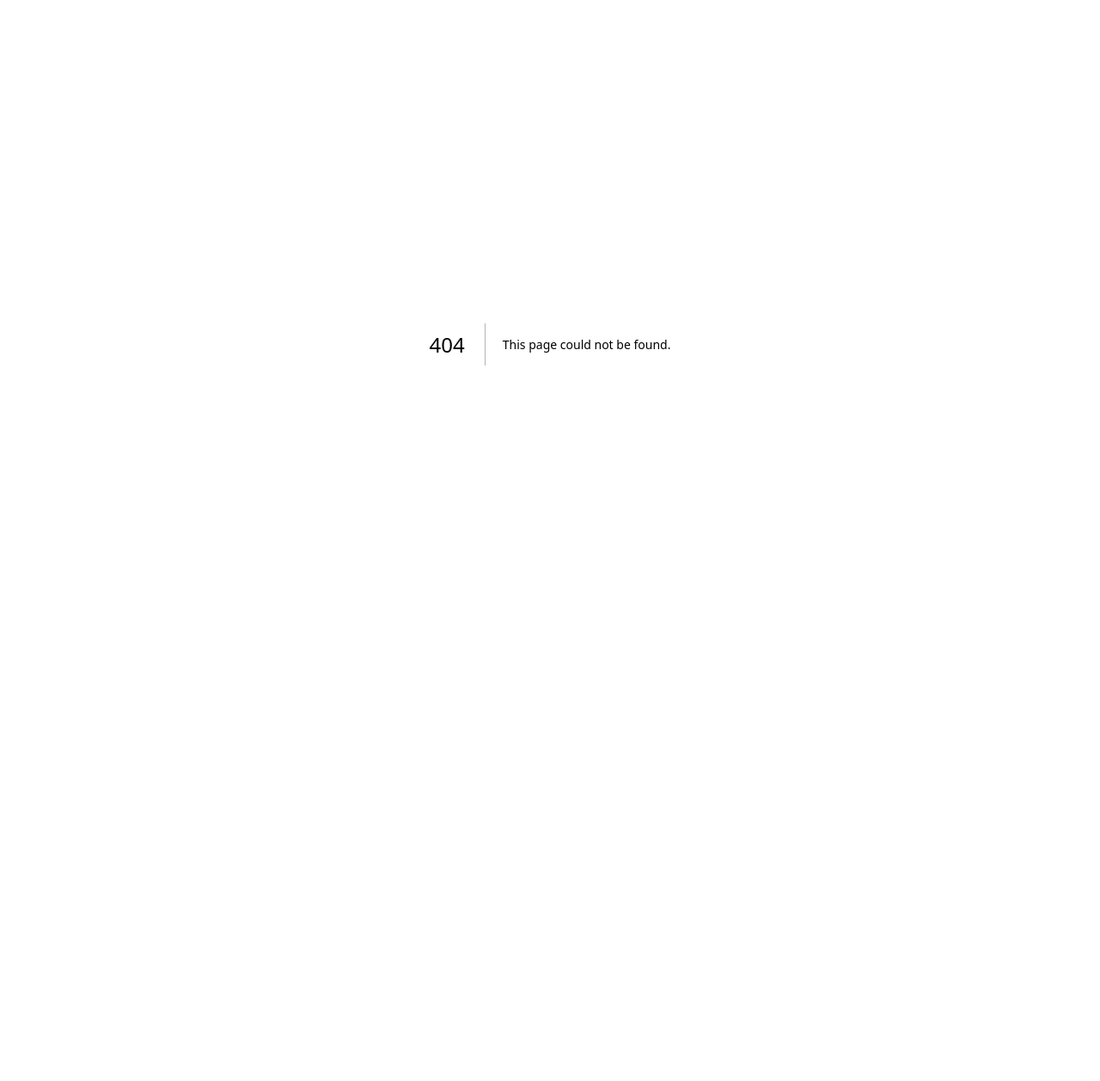
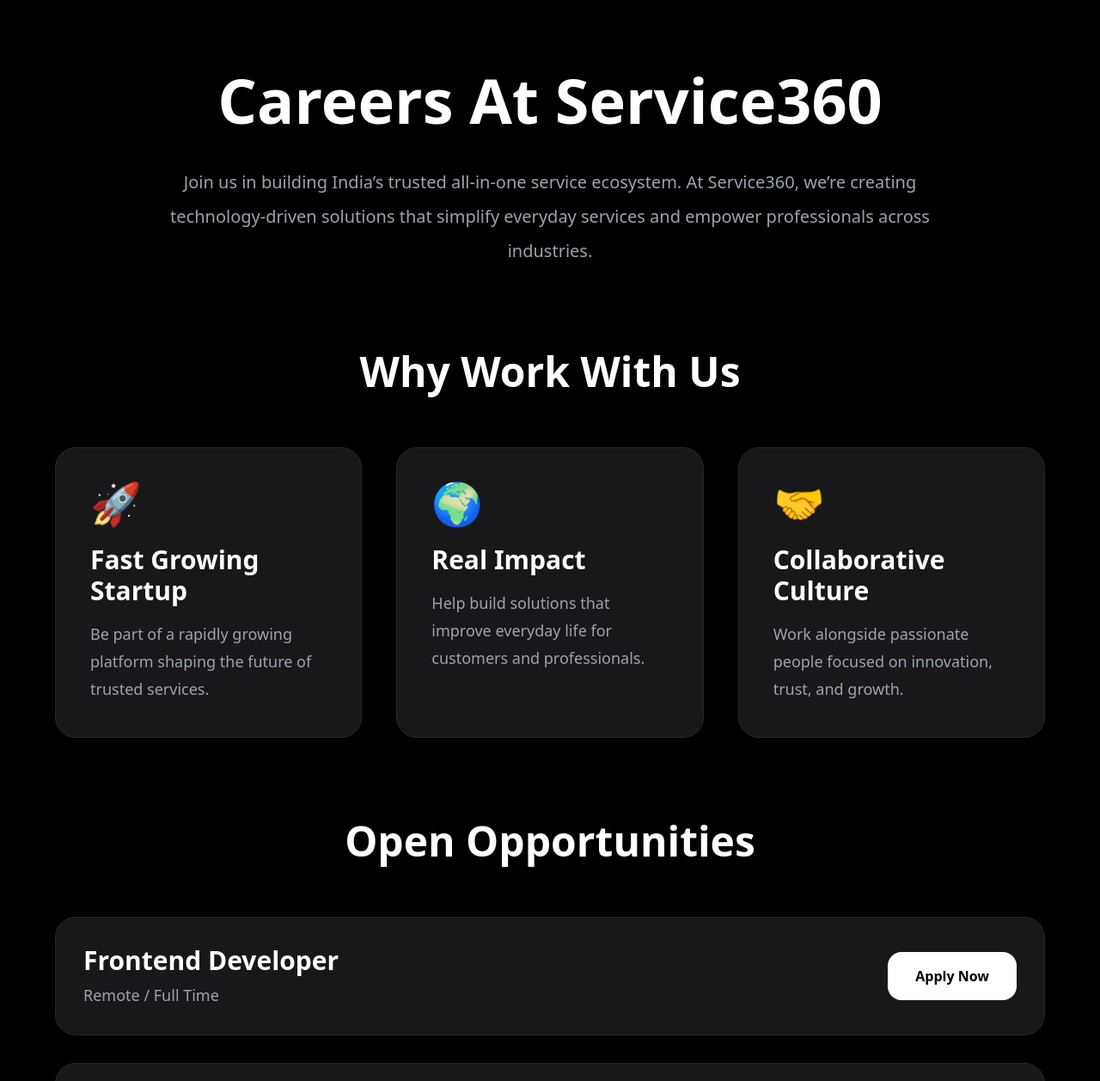
Before and after one commit to service-360/service360-website, a Next.js app: page /careers in a window 1280 px wide. Before the commit this address had no page. Shown: the top 1257 px of the page at 86% size. Before the commit the page ends 800 px from the top, so only its background shows below. Built offline with nearby package versions, Linux system fonts and the light colour scheme.

Commit message:
Add careers page

```diff
--- /dev/null
+++ b/app/careers/page.js
@@ -0,0 +1,180 @@
+export default function CareersPage() {
+
+  return (
+    <main className="bg-black text-white min-h-screen px-6 py-20">
+
+      <div className="max-w-6xl mx-auto">
+
+        {/* Hero Section */}
+        <section className="text-center mb-24">
+
+          <h1 className="text-5xl md:text-7xl font-bold mb-10">
+            Careers At Service360
+          </h1>
+
+          <p className="text-gray-400 text-xl leading-10 max-w-4xl mx-auto">
+            Join us in building India’s trusted all-in-one
+            service ecosystem. At Service360, we’re creating
+            technology-driven solutions that simplify everyday
+            services and empower professionals across industries.
+          </p>
+
+        </section>
+
+        {/* Why Join */}
+        <section className="mb-24">
+
+          <h2 className="text-5xl font-bold text-center mb-16">
+            Why Work With Us
+          </h2>
+
+          <div className="grid md:grid-cols-3 gap-10">
+
+            <div className="bg-zinc-900 border border-zinc-800 rounded-3xl p-10">
+
+              <div className="text-5xl mb-6">
+                🚀
+              </div>
+
+              <h3 className="text-3xl font-bold mb-4">
+                Fast Growing Startup
+              </h3>
+
+              <p className="text-gray-400 text-lg leading-8">
+                Be part of a rapidly growing platform
+                shaping the future of trusted services.
+              </p>
+
+            </div>
+
+            <div className="bg-zinc-900 border border-zinc-800 rounded-3xl p-10">
+
+              <div className="text-5xl mb-6">
+                🌍
+              </div>
+
+              <h3 className="text-3xl font-bold mb-4">
+                Real Impact
+              </h3>
+
+              <p className="text-gray-400 text-lg leading-8">
+                Help build solutions that improve
+                everyday life for customers and professionals.
+              </p>
+
+            </div>
+
+            <div className="bg-zinc-900 border border-zinc-800 rounded-3xl p-10">
+
+              <div className="text-5xl mb-6">
+                🤝
+              </div>
+
+              <h3 className="text-3xl font-bold mb-4">
+                Collaborative Culture
+              </h3>
+
+              <p className="text-gray-400 text-lg leading-8">
+                Work alongside passionate people focused
+                on innovation, trust, and growth.
+              </p>
+
+            </div>
+
+          </div>
+
+        </section>
+
+        {/* Open Roles */}
+        <section className="mb-24">
+
+          <h2 className="text-5xl font-bold text-center mb-16">
+            Open Opportunities
+          </h2>
+
+          <div className="space-y-8">
+
+            {[
+              {
+                role: "Frontend Developer",
+                type: "Remote / Full Time"
+              },
+
+              {
+                role: "Operations Coordinator",
+                type: "On-site / Full Time"
+              },
+
+              {
+                role: "Customer Support Executive",
+                type: "Remote / Full Time"
+              },
+
+              {
+                role: "Marketing & Growth Associate",
+                type: "Hybrid / Full Time"
+              }
+
+            ].map((job) => (
+
+              <div
+                key={job.role}
+                className="bg-zinc-900 border border-zinc-800 rounded-3xl p-8 flex flex-col md:flex-row md:items-center md:justify-between gap-6"
+              >
+
+                <div>
+
+                  <h3 className="text-3xl font-bold mb-2">
+                    {job.role}
+                  </h3>
+
+                  <p className="text-gray-400 text-lg">
+                    {job.type}
+                  </p>
+
+                </div>
+
+                <a
+                  href="https://wa.me/916369051521"
+                  target="_blank"
+                  className="bg-white text-black px-8 py-4 rounded-2xl font-semibold hover:bg-gray-300 transition text-center"
+                >
+                  Apply Now
+                </a>
+
+              </div>
+
+            ))}
+
+          </div>
+
+        </section>
+
+        {/* CTA */}
+        <section className="text-center">
+
+          <h2 className="text-5xl font-bold mb-8">
+            Build The Future With Us
+          </h2>
+
+          <p className="text-gray-400 text-xl leading-10 max-w-4xl mx-auto mb-12">
+            We’re always looking for passionate individuals
+            who want to help build the next generation
+            of trusted service experiences in India.
+          </p>
+
+          <a
+            href="https://wa.me/916369051521"
+            target="_blank"
+            className="inline-block bg-white text-black px-10 py-5 rounded-2xl text-xl font-semibold hover:bg-gray-300 transition"
+          >
+            Contact Recruitment Team
+          </a>
+
+        </section>
+
+      </div>
+
+    </main>
+  )
+}
```
